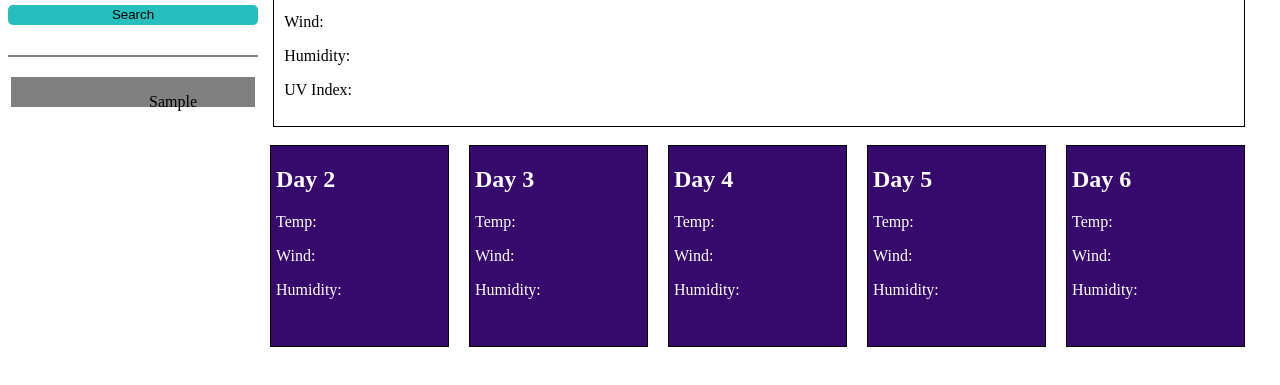
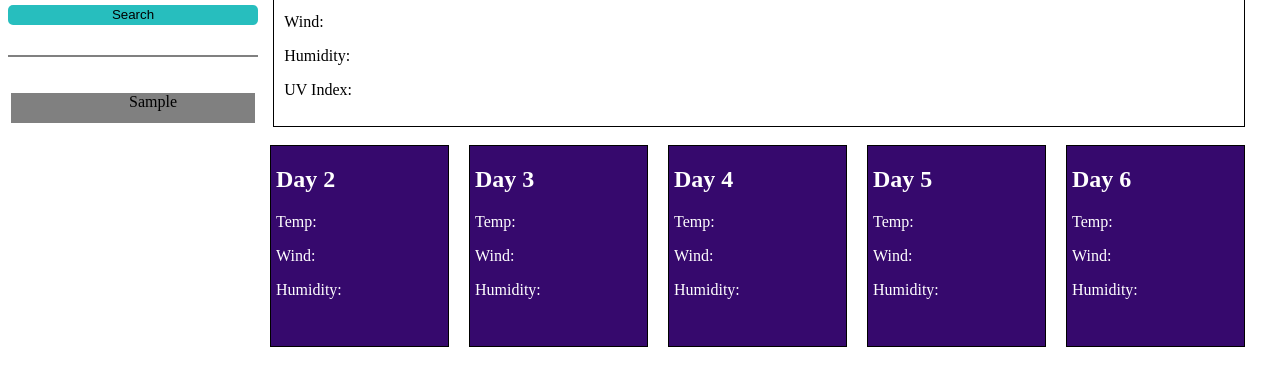
Before and after one commit to courtbourt12/weather-Channel, a plain HTML site: page index.html in a window 1280 px wide. Both pictures are taken after typing "Sample" into the empty fields and a click on the button "Search". Shown: the part 155-540 px from the top of the page. Drawn offline with nearby package versions, Linux system fonts and the light colour scheme; no server answers.

Commit message:
It works so well

```diff
--- a/index.html
+++ b/index.html
@@ -25,7 +25,7 @@
             <input id= "searchBar" type="text" placeholder="Atlanta">
             <button id = "searchNow">Search</button>
             </div>
-            <div id="searchHistory"><ul></ul></div>
+            <div id="searchHistory"></div>
         </div>
     </div>
 
--- a/structure.js
+++ b/structure.js
@@ -40,19 +40,34 @@ document.querySelector("#day6th").innerHTML = "Day 6";
 // Setting up the city search.
 
 var citySearch = document.querySelector("#searchBar");
+var historyLog = document.getElementById("searchHistory");
+var clickHere = document.getElementById("searchNow");
 
-var clickHere = document.getElementById("searchNow");
+var cityHistory = JSON.parse(localStorage.getItem("Cities")) || [];
+for (i=0; i< cityHistory.length ; i++) {
+    var reSearch = document.createElement("ol");
+    reSearch.setAttribute("class", "reSearchButton");
+    reSearch.append(cityHistory[i]);
+    console.log(reSearch);
+    historyLog.append(reSearch);
+}
 
 function cityLookup() {
 
     var citySelected = document.querySelector("#searchBar").value;
     var geocoding = "https://api.openweathermap.org/geo/1.0/direct?q=" + citySelected + "&appid=" + APIKey;
 
-    var history = document.createElement("ol");
-    history.classList.add("readyToGo");
-    history.appendChild(document.createTextNode(citySelected));
-    document.querySelector("ul").appendChild(history);
-    localStorage.setItem("search", citySelected);
+   cityHistory.push(citySelected);
+   var currentSearch = document.createElement("ol");
+   currentSearch.setAttribute("class", "reSearchButton");
+   currentSearch.append(citySelected);
+   historyLog.append(currentSearch);
+console.log(cityHistory.length);
+    if (cityHistory.length>6) {
+        cityHistory.splice(0,1);
+    };
+
+    localStorage.setItem("Cities", JSON.stringify(cityHistory));
 
     // document.querySelector("#cityDate").innerHTML=citySelected + " - " + "(" +today+ ")";
     console.log(geocoding);
@@ -137,5 +152,3 @@ function cityLookup() {
 };
 
  clickHere.addEventListener("click", cityLookup);
-
- //
--- a/style.css
+++ b/style.css
@@ -13,12 +13,15 @@ header {
 
 #searchHistory {
     width: 244px;
-    background-color: gray;
-    height: 30px;
     display: inline-block;
     text-align: center;
     margin-top: 20px;
+}
 
+.reSearchButton {
+background-color: gray;
+color:black;
+height: 30px;
 }
 
 .border2 {
```
